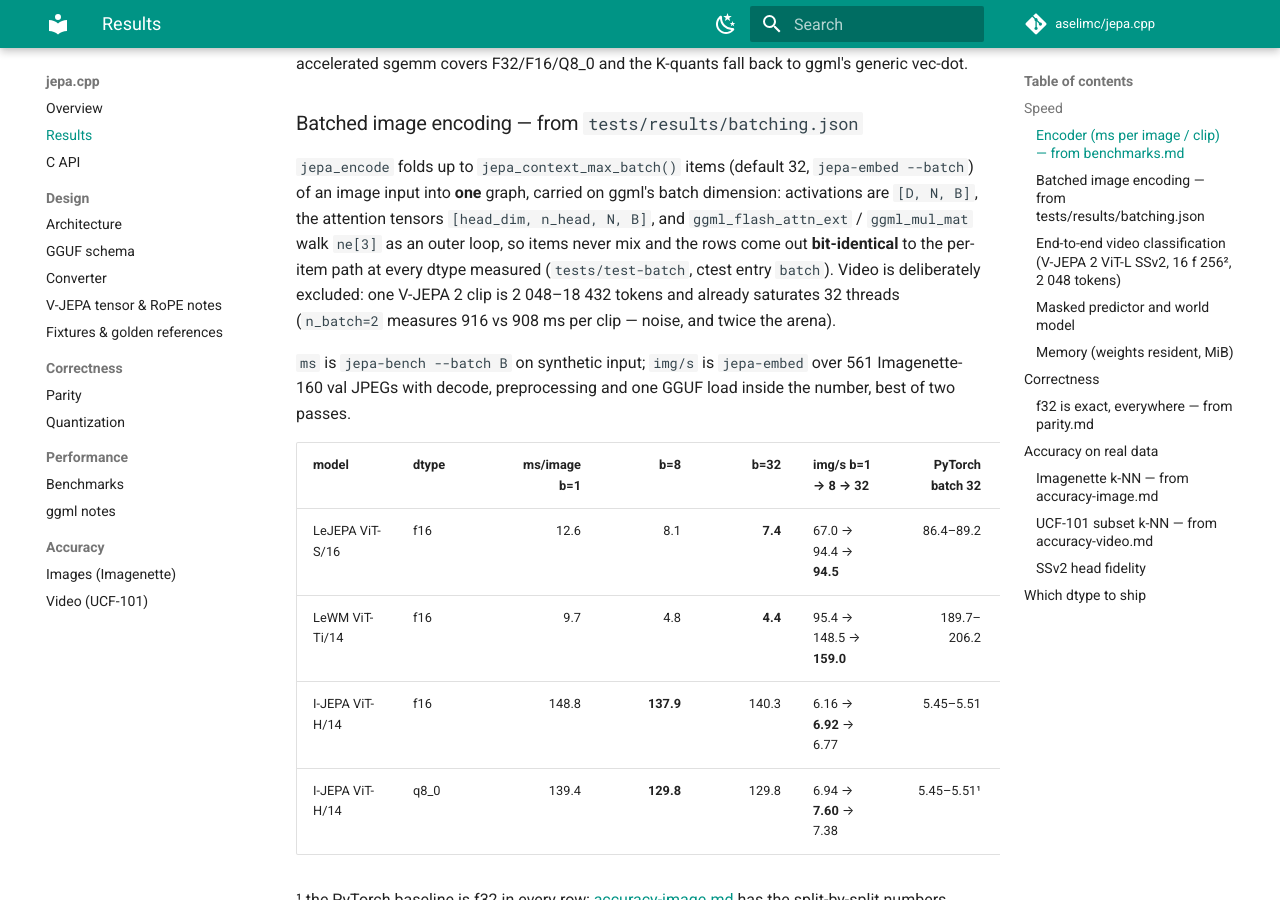
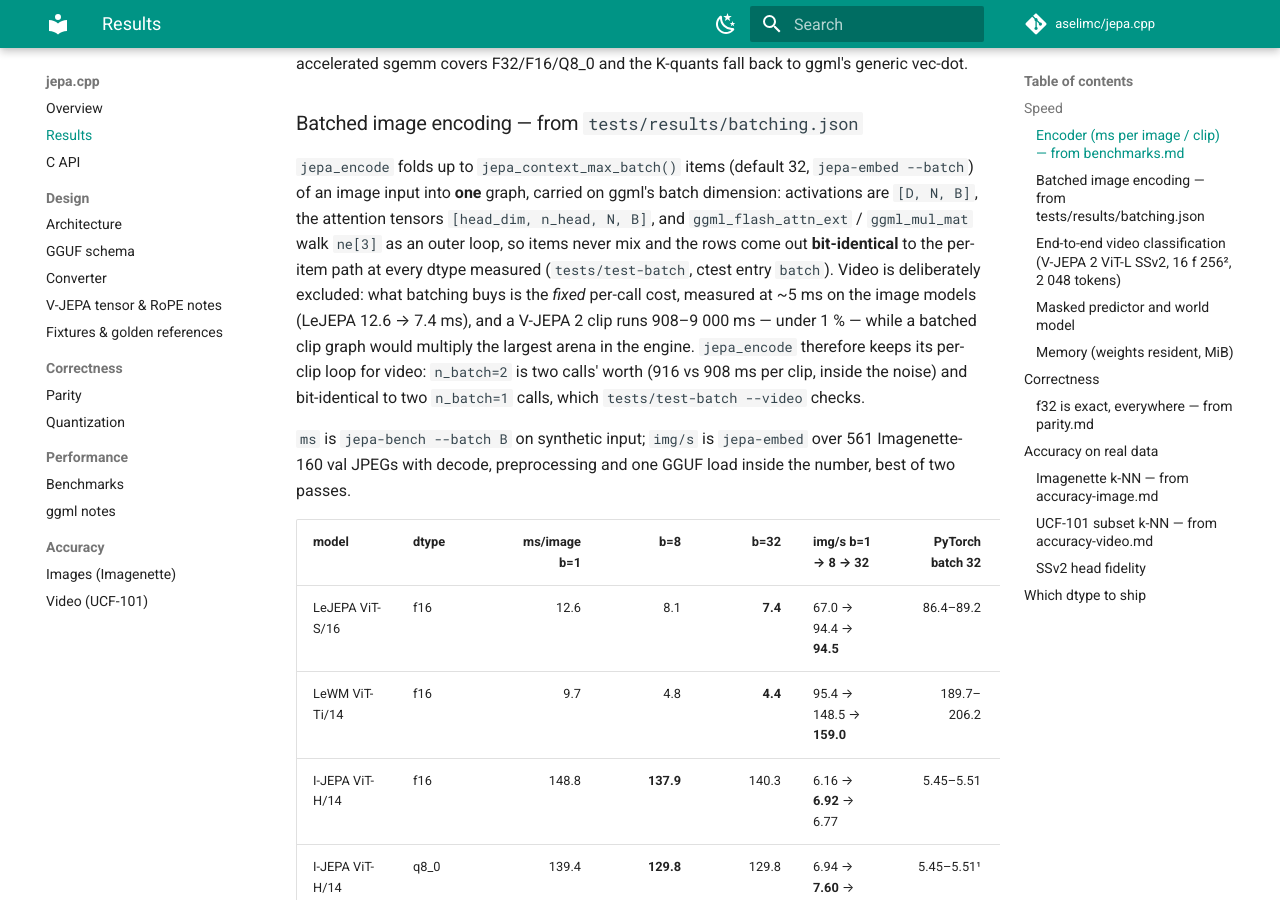
Before and after one commit to aselimc/jepa.cpp, an MkDocs documentation site: the page built from docs/results.md, in a window 1280 px wide and 900 px high, scrolled down 1389 px. Built offline with MkDocs 1.6.1 and Material for MkDocs 9.7.7, drawn with Linux system fonts in a browser that asks for light colours; comment, search, counter and statistics services are not loaded.

Commit message:
docs + jepa.cpp: say what the video measurement actually shows
n_batch=2 on a V-JEPA clip is the per-clip loop, so "916 vs 908 ms" only shows
the loop costs two calls' worth -- it is not evidence about a batched clip
graph. State the real reason instead: batching buys the fixed per-call cost
(~5 ms measured on the image models), which is under 1 % of a 908-9000 ms clip.

```diff
--- a/docs/results.md
+++ b/docs/results.md
@@ -40,9 +40,12 @@ covers F32/F16/Q8_0 and the K-quants fall back to ggml's generic vec-dot.
 image input into **one** graph, carried on ggml's batch dimension: activations are `[D, N, B]`, the
 attention tensors `[head_dim, n_head, N, B]`, and `ggml_flash_attn_ext` / `ggml_mul_mat` walk `ne[3]`
 as an outer loop, so items never mix and the rows come out **bit-identical** to the per-item path at
-every dtype measured (`tests/test-batch`, ctest entry `batch`). Video is deliberately excluded: one
-V-JEPA 2 clip is 2 048–18 432 tokens and already saturates 32 threads (`n_batch=2` measures 916 vs
-908 ms per clip — noise, and twice the arena).
+every dtype measured (`tests/test-batch`, ctest entry `batch`). Video is deliberately excluded: what
+batching buys is the *fixed* per-call cost, measured at ~5 ms on the image models (LeJEPA 12.6 →
+7.4 ms), and a V-JEPA 2 clip runs 908–9 000 ms — under 1 % — while a batched clip graph would
+multiply the largest arena in the engine. `jepa_encode` therefore keeps its per-clip loop for video:
+`n_batch=2` is two calls' worth (916 vs 908 ms per clip, inside the noise) and bit-identical to two
+`n_batch=1` calls, which `tests/test-batch --video` checks.
 
 `ms` is `jepa-bench --batch B` on synthetic input; `img/s` is `jepa-embed` over 561 Imagenette-160 val
 JPEGs with decode, preprocessing and one GGUF load inside the number, best of two passes.
```
Also changed, not shown: 1 other file.
